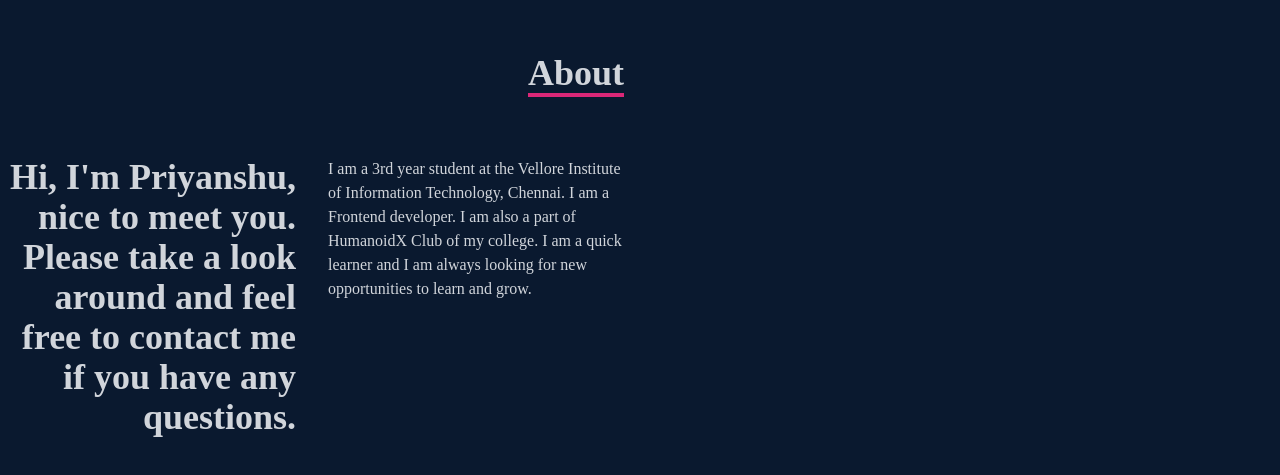
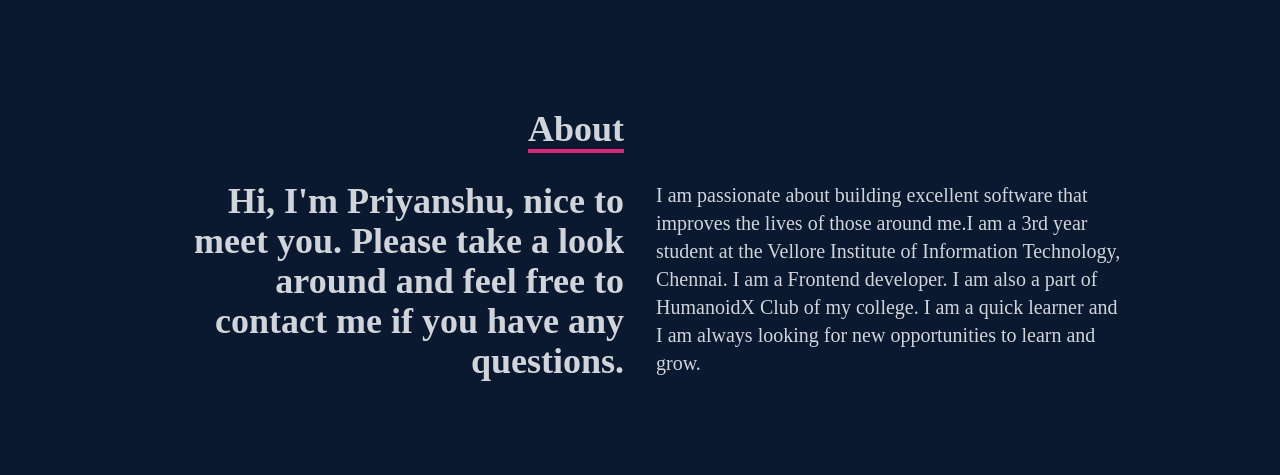
Before and after one commit to rashup198/portfolio-one, a React (Create React App) app: page / in a window 1280 px wide. Shown: the part 955-1430 px from the top of the page. Built offline with nearby package versions, Linux system fonts and the light colour scheme.

Commit message:
updated about.js

```diff
--- a/src/components/About.js
+++ b/src/components/About.js
@@ -2,34 +2,26 @@ import React from 'react'
 
 const About = () => {
   return (
-    <div name="about" className='w-full  h-screen bg-[#0a192f] text-gray-300' >
-
+    <div name='about' className='w-full h-screen bg-[#0a192f] text-gray-300'>
     <div className='flex flex-col justify-center items-center w-full h-full'>
-            <div className='max-w-[1300px] w-full grid grid-cols-2 gap-8'>
+      <div className='max-w-[1000px] w-full grid grid-cols-2 gap-8'>
         <div className='sm:text-right pb-8 pl-4'>
-                    <p className='text-4xl font-bold inline border-b-4 border-pink-600'>About</p>
+          <p className='text-center text-4xl font-bold inline border-b-4 border-pink-600'>
+            About
+          </p>
+        </div>
+        <div></div>
+        </div>
+        <div className='max-w-[1000px] w-full grid sm:grid-cols-2 gap-8 px-4'>
+          <div className='sm:text-right text-4xl font-bold'>
+            <p>Hi, I'm Priyanshu, nice to meet you. Please take a look around and feel free to contact me if you have any questions. </p>
           </div>
           <div>
-                </div>
-                     <div className='max-w-[1000px] w-full grid grid-cols-2 gap-8'>
-                    <div className='sm:text-right text-4xl font-bold'>
-                        <p>
-                           Hi, I'm Priyanshu, nice to meet you. Please take a look around and feel free to contact me if you have any questions.
-                        </p>
-                    </div>
-
-                    <div>
-                        <p>
-                            I am a 3rd year student at the Vellore Institute of Information Technology, Chennai. I am a Frontend developer. I am also a part of HumanoidX Club of my college. I am a quick learner and I am always looking for new opportunities to learn and grow.
-                        </p>
-                    </div>
-
-
+            <p className='text-xl'>I am passionate about building excellent software that improves
+            the lives of those around me.I am a 3rd year student at the Vellore Institute of Information Technology, Chennai. I am a Frontend developer. I am also a part of HumanoidX Club of my college. I am a quick learner and I am always looking for new opportunities to learn and grow.</p>
           </div>
         </div>
-
     </div>
-
   </div>
   )
 }
```
Lines whose indentation alone changed are shown as unchanged.
